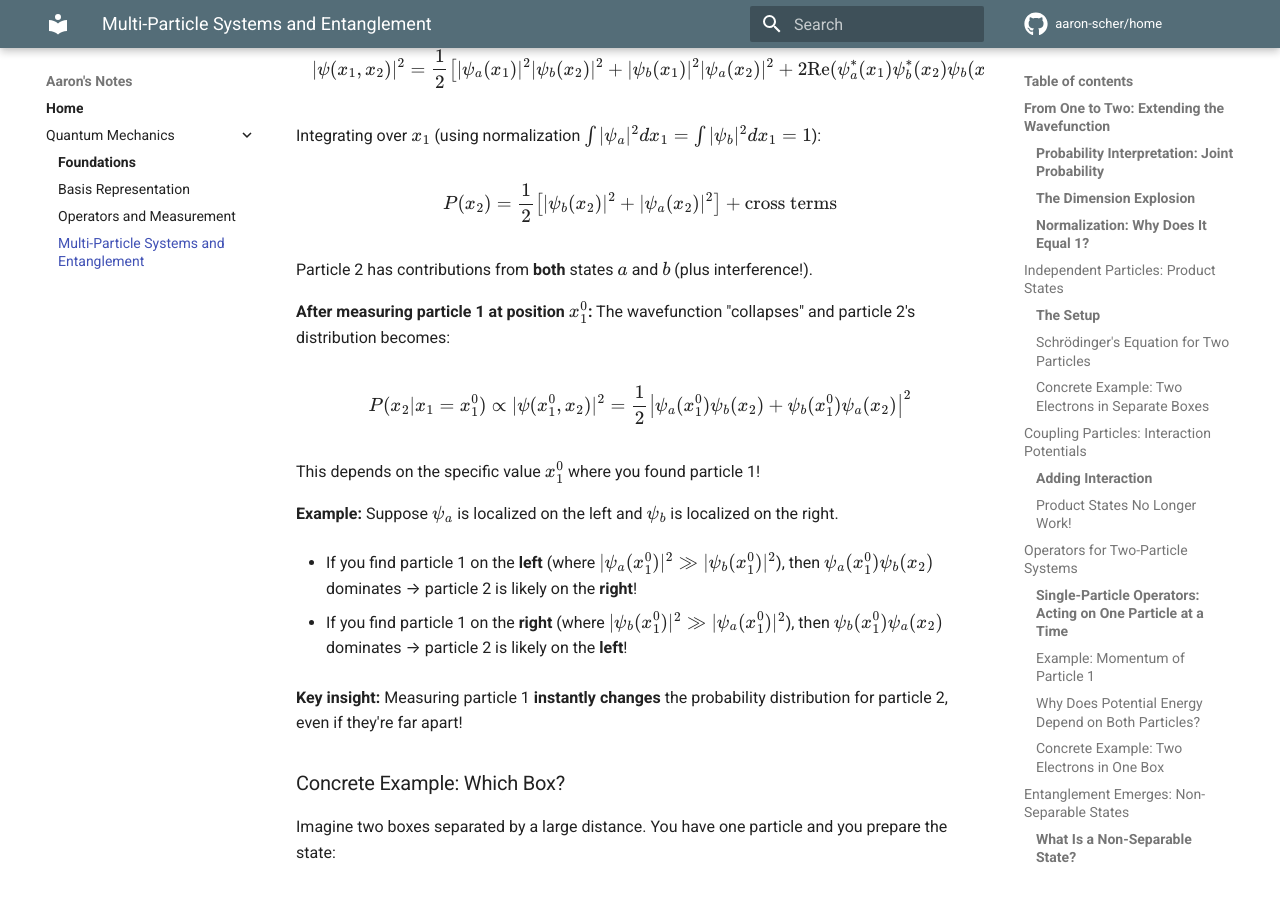
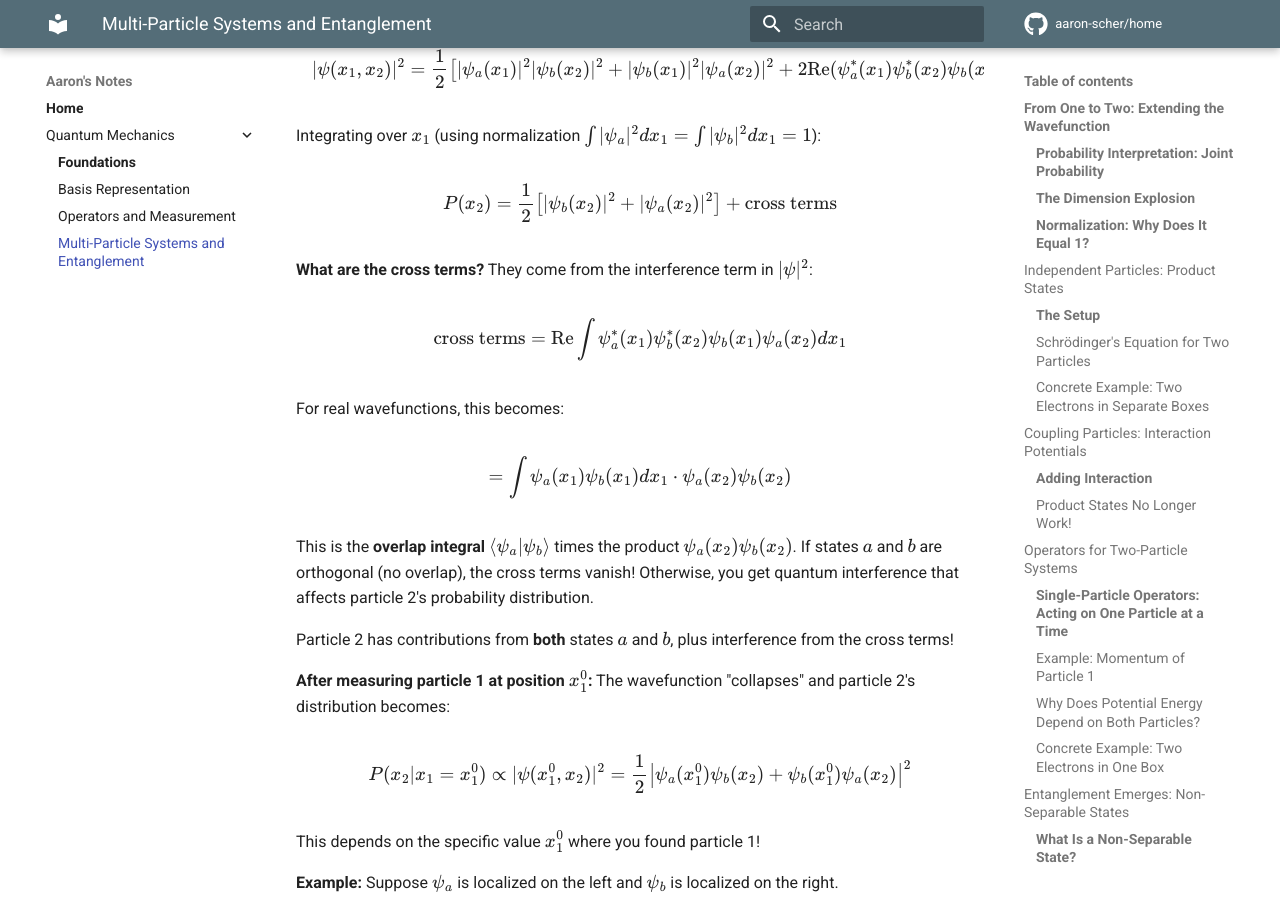
Before and after one commit to aaron-scher/home, an MkDocs documentation site: the page built from docs/quantum-mechanics/multi-particle-entanglement.md, in a window 1280 px wide and 900 px high, scrolled down 10616 px. Built offline with MkDocs 1.6.1 and Material for MkDocs 9.7.7, drawn with Linux system fonts in a browser that asks for light colours; comment, search, counter and statistics services are not loaded.

Commit message:
Explain cross terms in marginal probability calculation
Added detailed breakdown of interference cross terms (line 442-456):
- Show explicit integral: Re∫ψₐ*(x₁)ψᵦ*(x₂)ψᵦ(x₁)ψₐ(x₂)dx₁
- For real wavefunctions: becomes overlap integral ⟨ψₐ|ψᵦ⟩ × ψₐ(x₂)ψᵦ(x₂)
- Key insight: if states orthogonal → cross terms vanish
- Otherwise: quantum interference affects particle 2's distribution

Makes it clear these are the interference terms, not just mysterious "cross terms"

🤖 Generated with [Claude Code](https://claude.com/claude-code)

Co-Authored-By: Claude <noreply@anthropic.com>

```diff
--- a/docs/quantum-mechanics/multi-particle-entanglement.md
+++ b/docs/quantum-mechanics/multi-particle-entanglement.md
@@ -439,7 +439,21 @@ $$
 P(x_2) = \frac{1}{2}\left[|\psi_b(x_2)|^2 + |\psi_a(x_2)|^2\right] + \text{cross terms}
 $$
 
-Particle 2 has contributions from **both** states $a$ and $b$ (plus interference!).
+**What are the cross terms?** They come from the interference term in $|\psi|^2$:
+
+$$
+\text{cross terms} = \text{Re}\int \psi_a^*(x_1)\psi_b^*(x_2)\psi_b(x_1)\psi_a(x_2) dx_1
+$$
+
+For real wavefunctions, this becomes:
+
+$$
+= \int \psi_a(x_1)\psi_b(x_1) dx_1 \cdot \psi_a(x_2)\psi_b(x_2)
+$$
+
+This is the **overlap integral** $\langle\psi_a|\psi_b\rangle$ times the product $\psi_a(x_2)\psi_b(x_2)$. If states $a$ and $b$ are orthogonal (no overlap), the cross terms vanish! Otherwise, you get quantum interference that affects particle 2's probability distribution.
+
+Particle 2 has contributions from **both** states $a$ and $b$, plus interference from the cross terms!
 
 **After measuring particle 1 at position $x_1^0$:** The wavefunction "collapses" and particle 2's distribution becomes:
 
```
